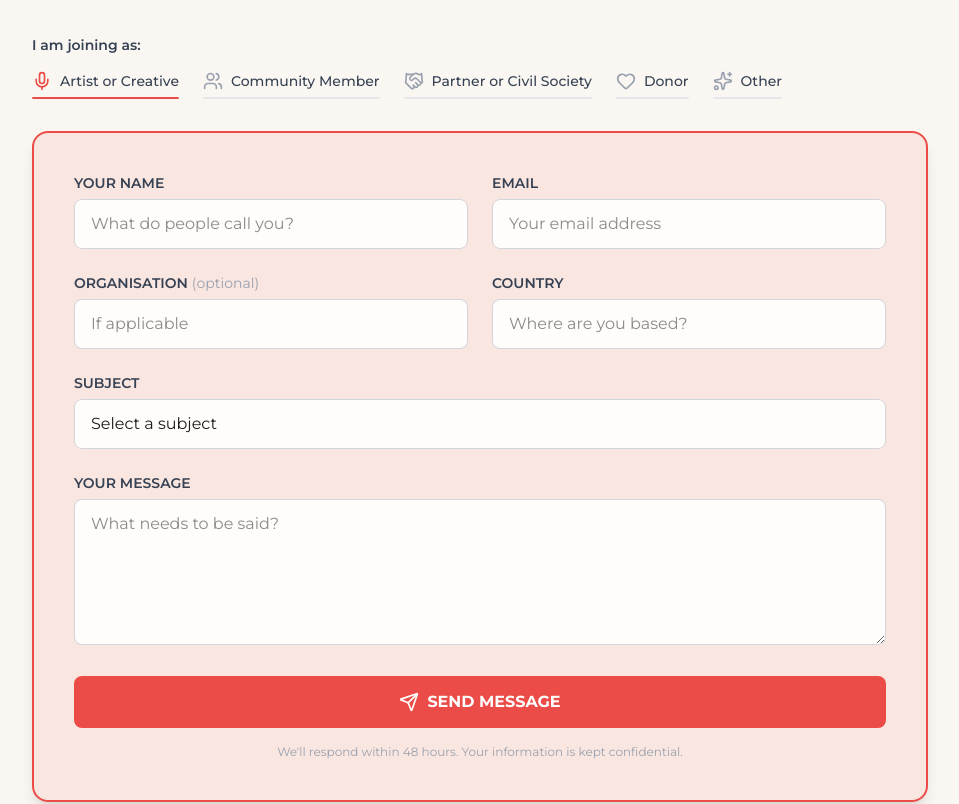
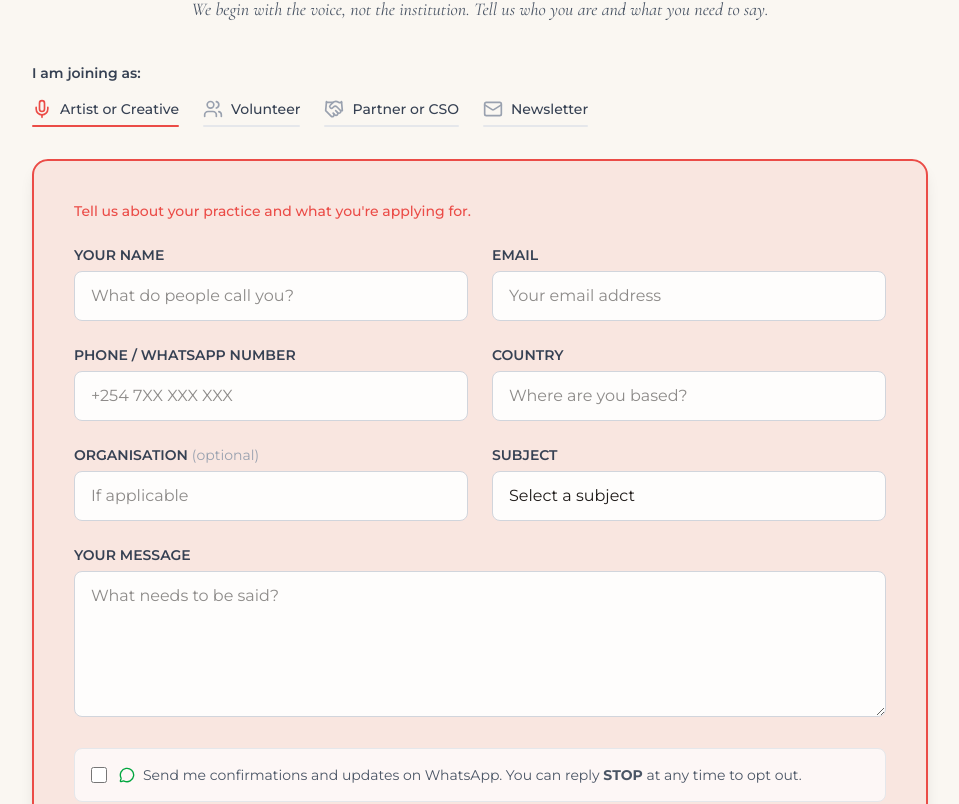
Before and after one commit to Jkosencha/Anika-Initiative, a React (Vite) app: page /get-involved in a window 1280 px wide. Shown: the part 856-1660 px from the top of the page, without its empty margins (160-1119 px from the left). Built offline with nearby package versions, Linux system fonts and the light colour scheme.

Commit message:
feat:changed form structure and added new color

```diff
--- a/src/pages/GetInvolved.jsx
+++ b/src/pages/GetInvolved.jsx
@@ -7,53 +7,41 @@ import {
   Users,
   Send,
   Mic,
-  Sparkles,
+  Mail,
+  MessageCircle,
   CheckCircle,
 } from "lucide-react";
 import { toast } from "sonner";
 
-const GetInvolved = () => {
-  const navigate = useNavigate();
-
-  const [formData, setFormData] = useState({
-    name: "",
-    email: "",
-    organisation: "",
-    country: "",
-    subject: "",
-    message: "",
-  });
-
-  const [selectedRole, setSelectedRole] = useState("artist");
-  const [isSubmitting, setIsSubmitting] = useState(false);
-
-  const waysToGetInvolved = [
+const roles = [
   {
-      icon: CalendarDays,
-      title: "Attend Events",
-      description:
-        "join our forums, open-mic nights and workshops across East Africa",
-      cta: "SEE CALENDAR",
-      color: "coral",
-      action: () => navigate("/events"),
+    id: "artist",
+    label: "Artist or Creative",
+    icon: Mic,
+    subject: "artist",
+    prompt: "Tell us about your practice and what you're applying for.",
   },
   {
-      icon: Heart,
-      title: "Support our work",
-      description:
-        "Give once via our donation page or become a monthly donor to support our work",
-      cta: "DONATE NOW",
-      color: "coral",
-      action: () => navigate("/donate"),
+    id: "volunteer",
+    label: "Volunteer",
+    icon: Users,
+    subject: "volunteer",
+    prompt: "Tell us how you'd like to give your time.",
   },
-  ];
-
-  const roles = [
-    { id: "artist", label: "Artist or Creative", icon: Mic },
-    { id: "community", label: "Community Member", icon: Users },
-    { id: "partner", label: "Partner or Civil Society", icon: Handshake },
-    { id: "donor", label: "Donor", icon: Heart },
-    { id: "other", label: "Other", icon: Sparkles },
+  {
+    id: "partner",
+    label: "Partner or CSO",
+    icon: Handshake,
+    subject: "partnership",
+    prompt: "Tell us about your organisation and the collaboration you have in mind.",
+  },
+  {
+    id: "newsletter",
+    label: "Newsletter",
+    icon: Mail,
+    subject: "newsletter",
+    prompt: "",
+  },
 ];
 
 const roleColors = {
@@ -64,17 +52,15 @@ const GetInvolved = () => {
     text: "text-[#eb4c47]",
     button: "bg-[#eb4c47] hover:bg-[#d43d3a]",
     icon: "text-[#eb4c47]",
-      formBg: "from-purple-50 to-white",
     box: "bg-[#eb4c47]",
   },
-    community: {
+  volunteer: {
     bg: "bg-green-50",
     border: "border-green-500",
     ring: "ring-green-500",
     text: "text-green-700",
     button: "bg-green-600 hover:bg-green-700",
     icon: "text-green-600",
-      formBg: "from-blue-50 to-white",
     box: "bg-green-500",
   },
   partner: {
@@ -84,29 +70,72 @@ const GetInvolved = () => {
     text: "text-orange-700",
     button: "bg-orange-600 hover:bg-orange-700",
     icon: "text-orange-600",
-      formBg: "from-green-50 to-white",
     box: "bg-orange-500",
   },
-    donor: {
+  newsletter: {
     bg: "bg-blue-50",
     border: "border-blue-500",
     ring: "ring-blue-500",
     text: "text-blue-700",
     button: "bg-blue-600 hover:bg-blue-700",
     icon: "text-blue-600",
-      formBg: "from-yellow-50 to-white",
     box: "bg-blue-500",
   },
-    other: {
-      bg: "bg-gray-50",
-      border: "border-gray-500",
-      ring: "ring-gray-500",
-      text: "text-gray-700",
-      button: "bg-gray-600 hover:bg-gray-700",
-      icon: "text-gray-600",
-      formBg: "from-gray-50 to-white",
-      box: "bg-gray-500",
+};
+
+const subjectOptions = [
+  { value: "volunteer", label: "Volunteer Sign-up" },
+  { value: "partnership", label: "Partnership Enquiry" },
+  { value: "artist", label: "Artist Application / Residency" },
+  { value: "newsletter", label: "Newsletter Subscription" },
+  { value: "event", label: "Event Participation" },
+  { value: "other", label: "Other" },
+];
+
+const GetInvolved = () => {
+  const navigate = useNavigate();
+
+  const [formData, setFormData] = useState({
+    name: "",
+    email: "",
+    phone: "",
+    organisation: "",
+    country: "",
+    subject: "",
+    message: "",
+  });
+  const [whatsappOptIn, setWhatsappOptIn] = useState(false);
+  const [selectedRole, setSelectedRole] = useState("artist");
+  const [isSubmitting, setIsSubmitting] = useState(false);
+
+  const isNewsletter = selectedRole === "newsletter";
+  const currentColors = roleColors[selectedRole] || roleColors.artist;
+  const currentRole = roles.find((r) => r.id === selectedRole) || roles[0];
+
+  const waysToGetInvolved = [
+    {
+      icon: CalendarDays,
+      title: "Attend Events",
+      description:
+        "join our forums, open-mic nights and workshops across East Africa",
+      cta: "SEE CALENDAR",
+      action: () => navigate("/events"),
     },
+    {
+      icon: Heart,
+      title: "Support our work",
+      description:
+        "Give once via our donation page or become a monthly donor to support our work",
+      cta: "DONATE NOW",
+      action: () => navigate("/donate"),
+    },
+  ];
+
+  const handleRoleSelect = (role) => {
+    setSelectedRole(role.id);
+    // Keep the subject dropdown in sync with the chosen role by default,
+    // but leave it editable so e.g. an artist can still flag "Event
+    setFormData((prev) => ({ ...prev, subject: role.subject }));
   };
 
   const handleChange = (e) => {
@@ -119,23 +148,34 @@ const GetInvolved = () => {
     setIsSubmitting(true);
 
     // mmh lets simulate a network request with a timeout
-    const loadingToast = toast.loading("Sending your message...");
+    const loadingToast = toast.loading(
+      isNewsletter ? "Subscribing you..." : "Sending your message...",
+    );
 
     setTimeout(() => {
       toast.dismiss(loadingToast);
       setIsSubmitting(false);
 
-      const roleLabel = roles.find((r) => r.id === selectedRole)?.label || "";
-      const roleColor = roleColors[selectedRole] || roleColors.artist;
+      const roleLabel = currentRole.label;
 
       toast.success(
         <div>
-          <p className="font-semibold text-sm">Howdy! Message Sent </p>
+          <p className="font-semibold text-sm">
+            {isNewsletter ? "Howdy! You're subscribed " : "Howdy! Message Sent "}
+          </p>
           <p className="mt-1 text-base text-gray-600">
+            {isNewsletter ? (
+              <>Thanks for subscribing to updates from ANIKA.</>
+            ) : (
+              <>
                 Thanks for reaching out as a <strong>{roleLabel}</strong>.
+              </>
+            )}
           </p>
           <p className="text-xs text-gray-500 mt-1">
-            We will get back to you within 48 hours.
+            {isNewsletter
+              ? "You'll hear from us with stories, events and campaign updates."
+              : "We will get back to you within 48 hours."}
           </p>
         </div>,
         {
@@ -147,19 +187,19 @@ const GetInvolved = () => {
       setFormData({
         name: "",
         email: "",
+        phone: "",
         organisation: "",
         country: "",
         subject: "",
         message: "",
       });
+      setWhatsappOptIn(false);
     }, 2000);
   };
 
-  const currentColors = roleColors[selectedRole] || roleColors.artist;
-
   return (
     <main className="min-h-screen bg-[#FAF7F2] text-[#1E1A18] font-body">
-      <section className="relative overflow-hidden bg-ink text-cream py-16 text-cream md:py-12">
+      <section className="relative overflow-hidden bg-charcoal text-cream py-16 text-cream md:py-12">
         <img
           src="/anika-flower.png"
           alt=""
@@ -171,7 +211,8 @@ const GetInvolved = () => {
             GET INVOLVED
           </h1>
           <p className="mt-4 max-w-2xl text-lg text-[#E6A15E] font-editorial italic">
-            Whether you attend, give or partner, there's a place for you at
+            Whether you volunteer, apply as an artist, partner with us or
+            just want the stories in your inbox, there's a place for you at
             ANIKA.
           </p>
         </div>
@@ -206,7 +247,7 @@ const GetInvolved = () => {
         </div>
       </section>
 
-      <section className="px-4 py-16 bg-[#FAF7F2]">
+      <section className="px-4 py-16 bg-[#FAF7F2]" id="get-involved-form">
         <div className="mx-auto max-w-4xl">
           <div className="text-center mb-10">
             <h2 className="text-3xl md:text-4xl font-bold">Get in touch.</h2>
@@ -229,7 +270,7 @@ const GetInvolved = () => {
                 return (
                   <div
                     key={role.id}
-                    onClick={() => setSelectedRole(role.id)}
+                    onClick={() => handleRoleSelect(role)}
                     className="flex flex-col items-center cursor-pointer transition-all duration-200"
                   >
                     <div className="flex items-center gap-2 text-sm font-medium text-gray-700">
@@ -255,6 +296,12 @@ const GetInvolved = () => {
             onSubmit={handleSubmit}
             className={`rounded-2xl p-8 md:p-10 border-2 shadow-lg transition-all duration-300 ${currentColors.border} ${currentColors.bg}`}
           >
+            {currentRole.prompt && (
+              <p className={`mb-6 text-sm font-medium ${currentColors.text}`}>
+                {currentRole.prompt}
+              </p>
+            )}
+
             <div className="grid grid-cols-1 md:grid-cols-2 gap-6">
               <div>
                 <label
@@ -294,21 +341,23 @@ const GetInvolved = () => {
                 />
               </div>
 
+              {!isNewsletter && (
+                <>
                   <div>
                     <label
-                  htmlFor="organisation"
+                      htmlFor="phone"
                       className="block text-sm font-semibold text-gray-700 mb-1.5"
                     >
-                  ORGANISATION{" "}
-                  <span className="font-normal text-gray-400">(optional)</span>
+                      PHONE / WHATSAPP NUMBER
                     </label>
                     <input
-                  id="organisation"
-                  name="organisation"
-                  type="text"
-                  value={formData.organisation}
+                      id="phone"
+                      name="phone"
+                      type="tel"
+                      value={formData.phone}
                       onChange={handleChange}
-                  placeholder="If applicable"
+                      placeholder="+254 7XX XXX XXX"
+                      required
                       className="w-full rounded-lg border border-gray-300 px-4 py-3 outline-none transition focus:border-[#E6A15E] focus:ring-2 focus:ring-[#E6A15E]/20 bg-white/90"
                     />
                   </div>
@@ -332,7 +381,28 @@ const GetInvolved = () => {
                     />
                   </div>
 
-              <div className="md:col-span-2">
+                  <div>
+                    <label
+                      htmlFor="organisation"
+                      className="block text-sm font-semibold text-gray-700 mb-1.5"
+                    >
+                      ORGANISATION{" "}
+                      <span className="font-normal text-gray-400">
+                        (optional)
+                      </span>
+                    </label>
+                    <input
+                      id="organisation"
+                      name="organisation"
+                      type="text"
+                      value={formData.organisation}
+                      onChange={handleChange}
+                      placeholder="If applicable"
+                      className="w-full rounded-lg border border-gray-300 px-4 py-3 outline-none transition focus:border-[#E6A15E] focus:ring-2 focus:ring-[#E6A15E]/20 bg-white/90"
+                    />
+                  </div>
+
+                  <div>
                     <label
                       htmlFor="subject"
                       className="block text-sm font-semibold text-gray-700 mb-1.5"
@@ -348,14 +418,11 @@ const GetInvolved = () => {
                       className="w-full rounded-lg border border-gray-300 px-4 py-3 outline-none transition focus:border-[#E6A15E] focus:ring-2 focus:ring-[#E6A15E]/20 bg-white/90 appearance-none"
                     >
                       <option value="">Select a subject</option>
-                  <option value="collaboration">
-                    Collaboration Opportunity
+                      {subjectOptions.map((opt) => (
+                        <option key={opt.value} value={opt.value}>
+                          {opt.label}
                         </option>
-                  <option value="partnership">Partnership Enquiry</option>
-                  <option value="event">Event Participation</option>
-                  <option value="donation">Donation / Support</option>
-                  <option value="media">Media / Press</option>
-                  <option value="other">Other</option>
+                      ))}
                     </select>
                   </div>
 
@@ -377,7 +444,30 @@ const GetInvolved = () => {
                       className="w-full resize-y rounded-lg border border-gray-300 px-4 py-3 outline-none transition focus:border-[#E6A15E] focus:ring-2 focus:ring-[#E6A15E]/20 bg-white/90"
                     />
                   </div>
+                </>
+              )}
             </div>
+
+            <label
+              htmlFor="whatsappOptIn"
+              className="mt-6 flex items-start gap-3 rounded-lg border border-gray-200 bg-white/70 p-4 cursor-pointer"
+            >
+              <input
+                id="whatsappOptIn"
+                name="whatsappOptIn"
+                type="checkbox"
+                checked={whatsappOptIn}
+                onChange={(e) => setWhatsappOptIn(e.target.checked)}
+                className="mt-0.5 h-4 w-4 rounded border-gray-300 text-[#eb4c47] focus:ring-[#eb4c47]"
+              />
+              <span className="text-sm text-gray-600 flex items-start gap-2">
+                <MessageCircle className="w-4 h-4 mt-0.5 shrink-0 text-green-600" />
+                <span>
+                  Send me confirmations and updates on WhatsApp. You can reply{" "}
+                  <strong>STOP</strong> at any time to opt out.
+                </span>
+              </span>
+            </label>
 
             <button
               type="submit"
@@ -387,19 +477,20 @@ const GetInvolved = () => {
               {isSubmitting ? (
                 <>
                   <span className="animate-spin rounded-full h-5 w-5 border-2 border-white border-t-transparent" />
-                  SENDING...
+                  {isNewsletter ? "SUBSCRIBING..." : "SENDING..."}
                 </>
               ) : (
                 <>
                   <Send className="w-5 h-5" />
-                  SEND MESSAGE
+                  {isNewsletter ? "SUBSCRIBE" : "SEND MESSAGE"}
                 </>
               )}
             </button>
 
             <p className="text-xs text-center text-gray-400 mt-4">
-              We'll respond within 48 hours. Your information is kept
-              confidential.
+              {isNewsletter
+                ? "You can unsubscribe at any time. Your information is kept confidential."
+                : "We'll respond within 48 hours. Your information is kept confidential."}
             </p>
           </form>
         </div>
```
Lines whose indentation alone changed are shown as unchanged.
